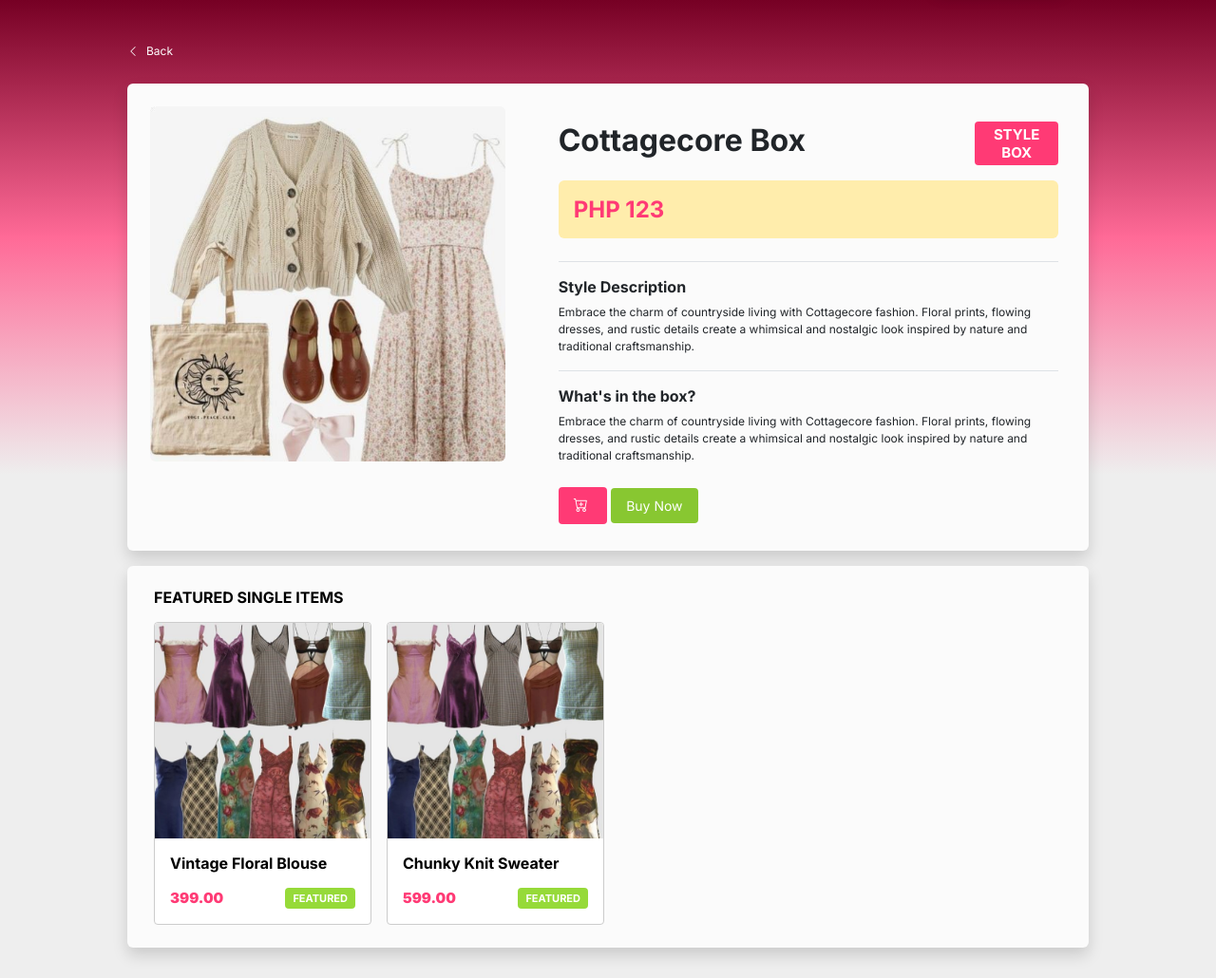
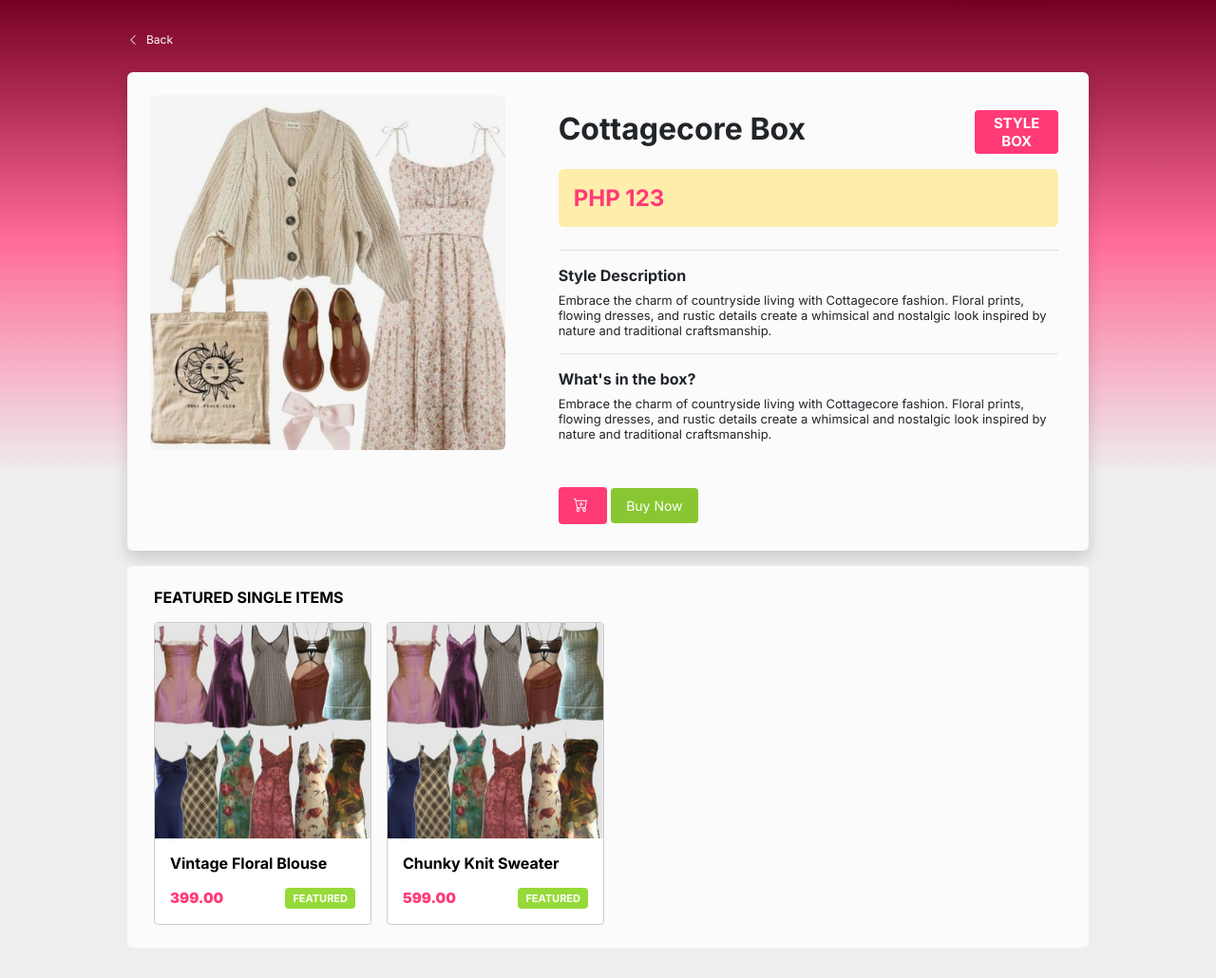
Before and after one commit to msn02/Ukay-Tamis, a PHP site: page /style_box.php?style_id=1 in a window 1280 px wide. Shown: the part 56-1086 px from the top of the page at 95% size. Run offline with PHP 8.4, Linux system fonts and the light colour scheme; data comes from the database, SQL or seed files in the repository.

Commit message:
refactor: code layout

```diff
--- a/css/style_box.css
+++ b/css/style_box.css
@@ -11,6 +11,11 @@
 
 .box_price {
     background: #FFEDAC;
+}
+
+.box_desc {
+    line-height: normal;
+    font-size: 13px;
 }
 
 .buy_now button, .buy_now button:hover {
--- a/style_box.php
+++ b/style_box.php
@@ -1,5 +1,4 @@
 <?php include('server/get_style_page.php'); ?>
-
 
 <!DOCTYPE html>
 <html lang="en">
@@ -14,7 +13,7 @@
     <!-- navigation bar -->
     <?php include 'nav_bar.php'?>
 
-    <div class="container-fluid p-3 gradient_pink center-align">
+    <div class="container-fluid px-3 pt-1 gradient_pink center-align">
         <div class="container px-5 py-3">
             <!-- back button -->
             <div class="back_link p-2">
@@ -52,14 +51,14 @@
                     <div class="pt-3 px-3 mb-0">
                         <div class="border-top pt-3 pb-0 m-0">
                             <h6 class="bold_header">Style Description</h6>
-                            <p class="m-0 p-0"><?php echo $row['style_box_description']; ?></p>
+                            <p class="box_desc m-0 p-0"><?php echo $row['style_box_description']; ?></p>
                         </div>
                     </div>
                     <!-- box description -->
-                    <div class="pt-3 px-3 pb-4 mb-0">
+                    <div class="pt-3 px-3 pb-5 mb-0">
                         <div class="border-top pt-3 pb-0 m-0">
                             <h6 class="bold_header">What's in the box?</h6>
-                            <p class="m-0 p-0"><?php echo $row['style_box_description']; ?></p>
+                            <p class="box_desc m-0 p-0"><?php echo $row['style_box_description']; ?></p>
                         </div>
                     </div>
                     <!-- add to card and buy now button -->
@@ -76,7 +75,7 @@
             <?php } ?>
 
             <!-- Related  Single Items -->
-            <div class="row shadow rounded-2 m-3 p-2 gray_bg">
+            <div class="row rounded-2 m-3 p-2 gray_bg">
                 <div class="mt-3 mb-0 ms-2 single_items">
                     <h6 class="mb-0">FEATURED SINGLE ITEMS</h6>
                 </div>
@@ -89,7 +88,7 @@
 
                     <!-- card -->
                     <div class="col-sm-3 p-2">
-                        <a href="#" class="text-decoration-none">
+                        <a href="item_page.php" class="text-decoration-none">
                             <div class="card overflow-hidden rounded-1 card_content item_card">
                                 <img src="resources/<?php echo $row['item_img_url']; ?>" class="img-fluid card-img-top rounded-top-1" alt="<?php echo $row['item_name']; ?>">
                                 <div class="card-body p-3">
```
Also changed, not shown: catalogue_page.php (+1 -7 lines).
